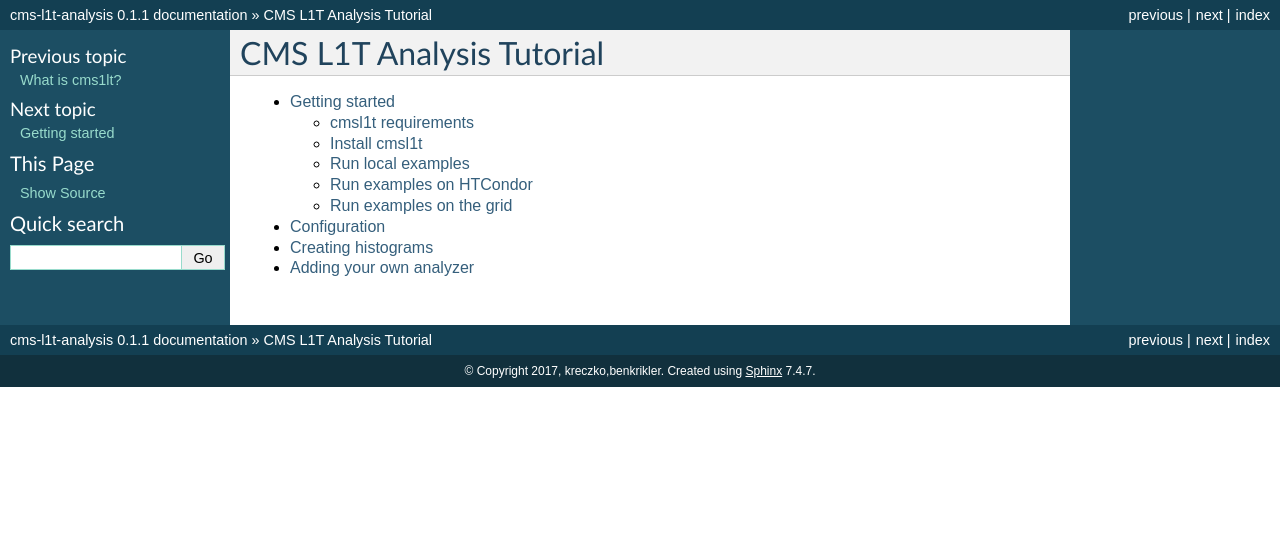
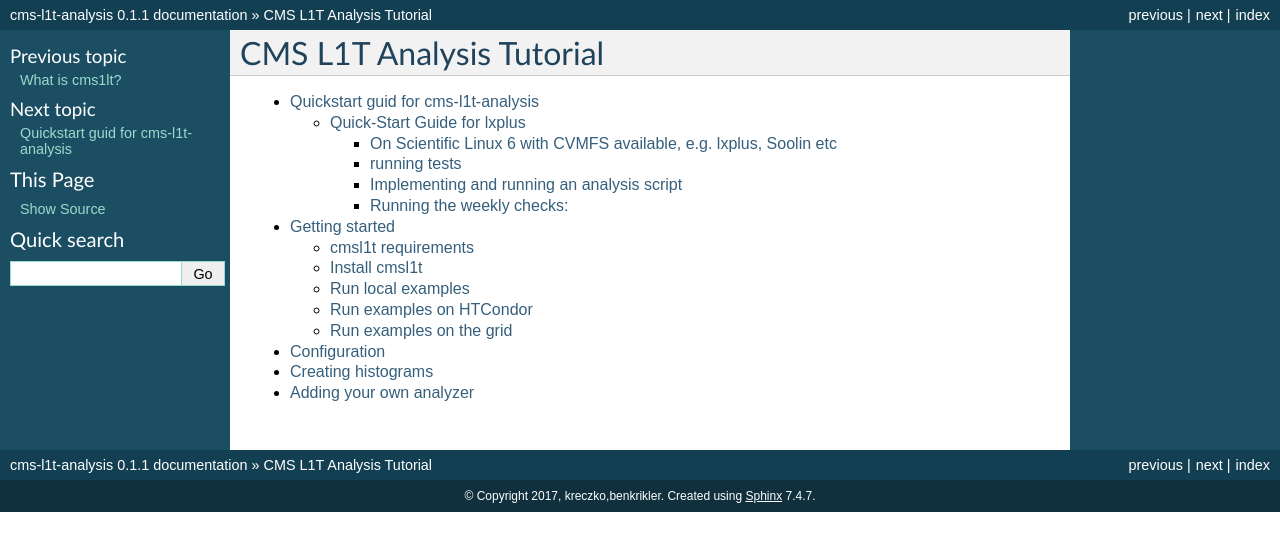
Before and after one commit to professor-calculus/cms-l1t-analysis, a Sphinx documentation site: the page built from docs/tutorial.rst, in a window 1280 px wide. Shown: the top 551 px of the page. Built offline with Sphinx 7.4.7, drawn with Linux system fonts in a browser that asks for light colours; some of the changed lines change nothing that is shown.

Commit message:
added quickstart guide

````diff
--- a/docs/tutorial.rst
+++ b/docs/tutorial.rst
@@ -1,6 +1,7 @@
 CMS L1T Analysis Tutorial
 ********************************************
 .. toctree::
+   tutorial/quickstart.rst
    tutorial/getting_started.rst
    tutorial/configuration.rst
    tutorial/histograms.rst
--- /dev/null
+++ b/docs/tutorial/quickstart.rst
@@ -0,0 +1,87 @@
+Quickstart guid for cms-l1t-analysis
+============================================
+Software package to analyse L1TNtuples
+
+Quick-Start Guide for lxplus
+--------------------------------------------
+ 1. Read the README etc if you want to dive deeper!
+ 2. To get cracking, follow the instructions below:
+
+On Scientific Linux 6 with CVMFS available, e.g. lxplus, Soolin etc
+^^^^^^^^^^^^^^^^^^^^^^^^^^^^^^^^^^^^^^^^^^^^
+This includes nodes lxplus.cern.ch & private clusters
+
+For now let's use this repository, you can fork your own of course!
+```bash
+git clone -b weekly-checks https://github.com/professor-calculus/cms-l1t-analysis.git
+cd cms-l1t-analysis
+source bin/env.sh
+# you might need your grid cert -- but you shouldn't need it on lxplus with NTuples on EOS
+voms-proxy-init --voms cms
+make setup
+```
+
+make setup should work, but in the case that it throws Error 54 ignore it for now. This just means it cannot find
+the test NTuples, but everything else is compiled ok and ready to rock 'n' roll.
+
+running tests
+^^^^^^^^^^^^^^^^^^^^^^^^^^^^^^^^^^^^^^^^^^^^
+Tests can be run either on an SL 6 machine or in the Vagrant box:
+```bash
+make test
+# if a grid proxy is provided (e.g. via voms-proxy-init --voms cms)
+# you can also run tests that require grid access:
+make test-all
+```
+
+This should fail if make setup threw Error 54.
+
+
+Implementing and running an analysis script
+^^^^^^^^^^^^^^^^^^^^^^^^^^^^^^^^^^^^^^^^^^^^
+"Analyzers" are the parts of the code that receive events from the input tuples, extracts the relevant data and puts this into the histograms.
+
+You can see an example of an analyzer at: `cmsl1t/analyzers/demo_analyzer.py`.
+
+To implement your own analyzer, all you need to do is make a new class in a file under `cmsl1t/analyzers/` which inherits from `cmsl1t.analyzers.BaseAnalyzer.BaseAnalyzer`.  You then need to implement two or three methods: `prepare_for_event`, ` fill_histograms`, `write_histograms`, and `make_plots`.  See the BaseAnalyzer class and the demo_analyzer for examples and documentation of these methods.
+
+Once you have implemented an analyzer and written a simple configuration for it, you can run it with `cmsl1t` command:
+```bash
+cmsl1t -c config/demo.yaml -n 1000
+```
+
+Get help on the command line options by doing:
+```bash
+cmsl1t --help
+```
+
+Running the weekly checks:
+^^^^^^^^^^^^^^^^^^^^^^^^^^^^^^^^^^^^^^^^^^^^
+
+For the weekly checks of jets & sums efficiencies, 2D plots etc, we have an analyzer:
+
+Currently this is 'cmsl1t/analyzers/offline_met_analyzer.py' but in the future it will likely get rolled into weekly_analyzer.py.
+
+To run this, we want the config file 'configs/offline_met_studies.yaml'.
+
+Lines in the yaml give the paths for the NTuples, starting with 'root://' and ending with '/L1NTuple_*.root' -- You should edit these to point to the NTuples you're running on.
+
+Further down the yaml file you can specify relative/absolute paths for the output.
+
+Once you're ready, run as so:
+
+```bash
+cmsl1t -c config/offline_met_studies.yaml -n <no_of_entries>
+```
+
+Or, for large running you can run on lxbatch with the NTuple list broken up into many jobs. Files per job specifiable with -f <number>. Try to keep max ~1000 jobs else combining later is a nightmare.
+
+Also more than about 20 files per job will lead to some going over the walltime... Edit bin/cmsl1t_dirty_batch to change queue from 1nh to something else if this happens a lot.
+
+For small runs I reccommend changing queue to 8nm and running ~4-6 files per job.
+
+Once this submits the jobs it will tell you how to combine them together later :-)
+
+```bash
+cmsl1t_dirty_batch -c config/offline_met_studies.yaml -f <ntuple_root_files_per_job>
+```
````
